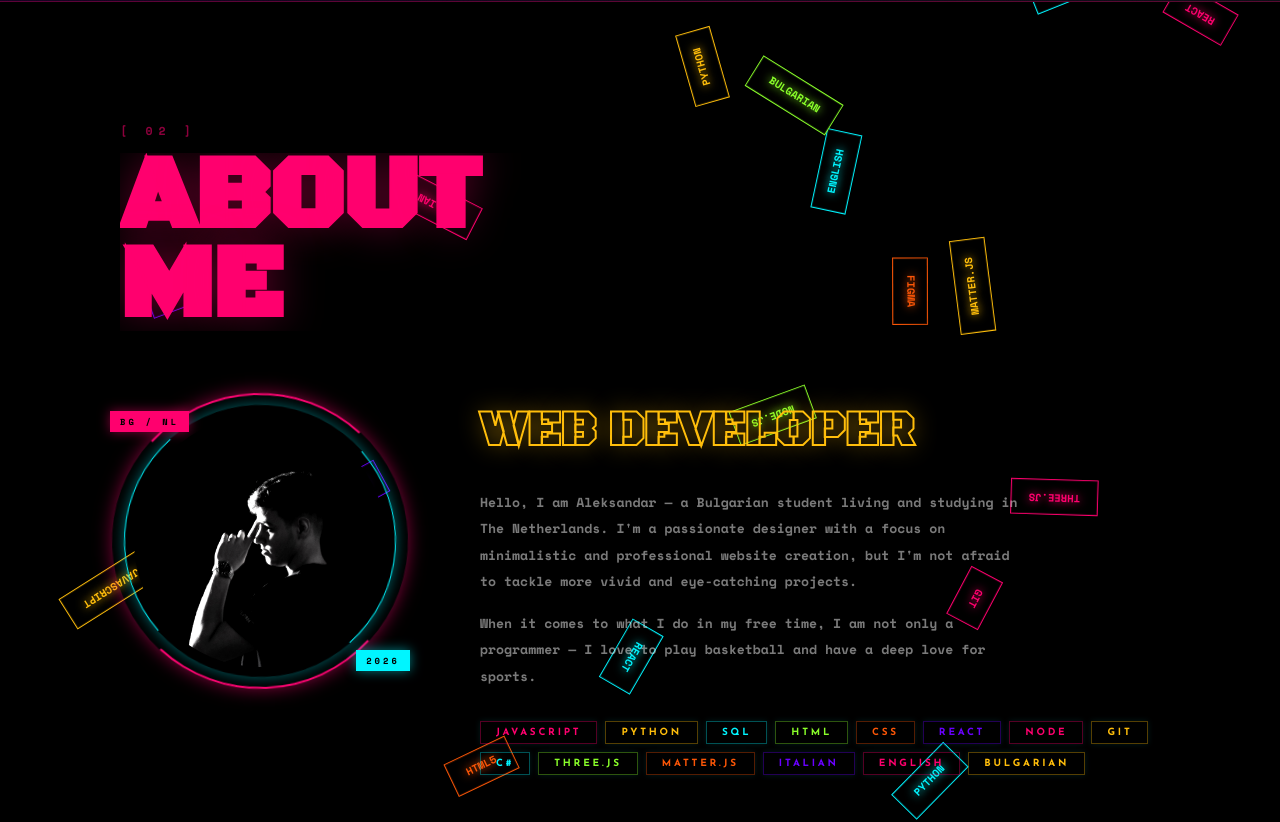
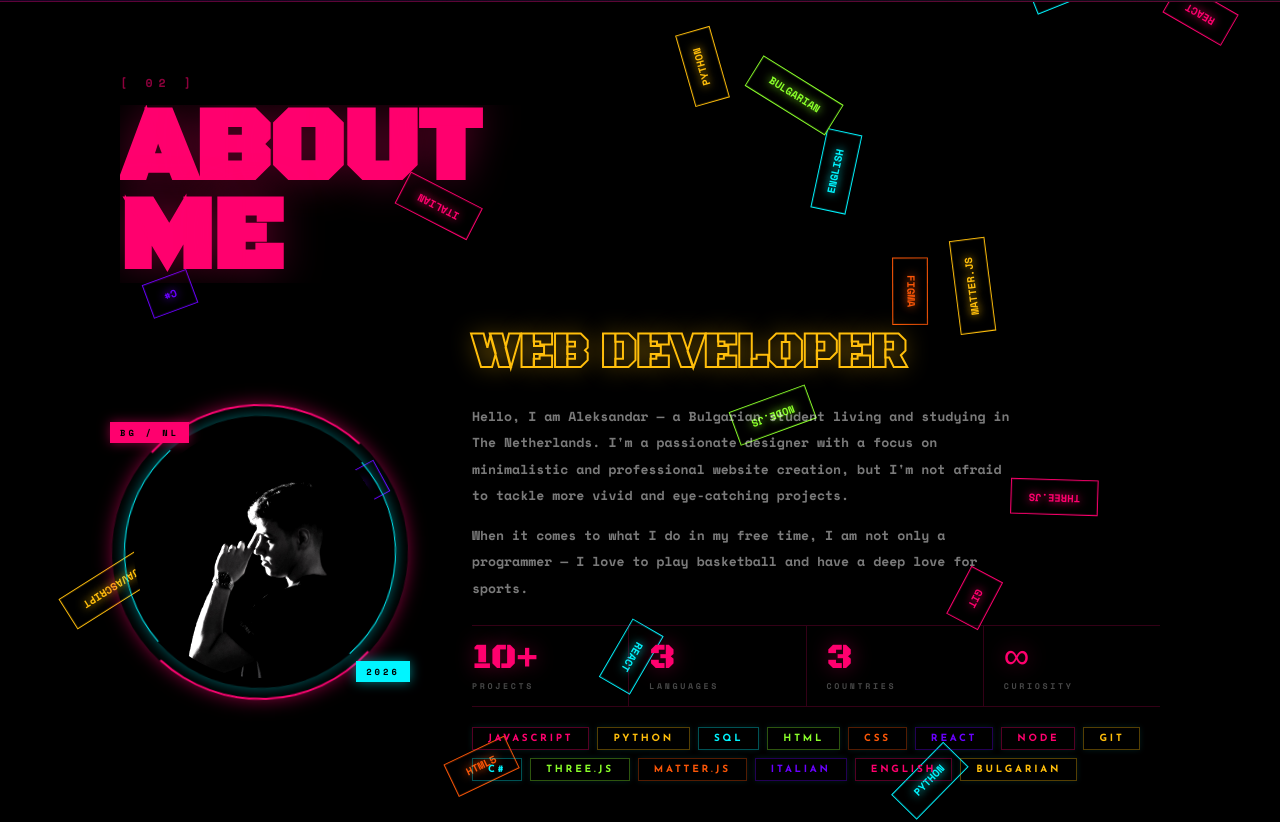
Before and after one commit to alexandar-nikolov/Porfolio-2026-, a plain HTML site: page mainpage.html in a window 1280 px wide. Shown: the part 798-1620 px from the top of the page. Drawn offline with nearby package versions, Linux system fonts and the light colour scheme; animation ran at ten frames a second.

Commit message:
Created custom scroll bar and added some more info in the about me section

```diff
--- a/css/mainpage.css
+++ b/css/mainpage.css
@@ -589,8 +589,8 @@ html, body { cursor: none !important; }
 /* ═══════════════════════════════════════════════════════════════
    SECTION SHARED
    ═══════════════════════════════════════════════════════════════ */
-.section-inner { max-width: 1200px; margin: 0 auto; padding: 120px 80px; width: 100%; }
-.section-header { margin-bottom: 70px; }
+.section-inner { max-width: 1200px; margin: 0 auto; padding: 72px 80px; width: 100%; }
+.section-header { margin-bottom: 40px; }
 .section-number {
   font-family: 'Space Mono', monospace; font-size: 0.72rem; letter-spacing: 0.5em;
   color: rgba(255,0,110,0.55); display: block; margin-bottom: 14px;
@@ -610,8 +610,6 @@ html, body { cursor: none !important; }
 .section-about {
   position: relative; z-index: 2;
   overflow: hidden;
-  /* Extra bottom padding gives pills room to settle visibly */
-  padding-bottom: 80px;
 }
 
 /* Matter.js canvas pinned behind about content */
@@ -627,7 +625,7 @@ html, body { cursor: none !important; }
 
 .section-about .section-inner { position: relative; z-index: 1; }
 
-.about-layout { display: flex; gap: 80px; align-items: flex-start; }
+.about-layout { display: flex; gap: 72px; align-items: center; }
 .about-img { flex: 0 0 280px; position: relative; }
 .about-img-ring {
   width: 280px; height: 280px; border-radius: 50%;
@@ -668,14 +666,39 @@ html, body { cursor: none !important; }
   font-family: 'Black Ops One', sans-serif;
   font-size: clamp(1.6rem, 3.8vw, 3.4rem);
   color: transparent; -webkit-text-stroke: 2px var(--electric-yellow);
-  text-shadow: 0 0 25px rgba(255,190,11,0.3); margin-bottom: 28px;
+  text-shadow: 0 0 25px rgba(255,190,11,0.3); margin-bottom: 20px;
 }
 .about-text p {
   font-family: 'Space Mono', monospace;
   font-size: 0.82rem; line-height: 2; color: rgba(255,255,255,0.48);
-  max-width: 540px; margin-bottom: 16px;
+  max-width: 540px; margin-bottom: 14px;
 }
-.skill-tags { display: flex; flex-wrap: wrap; gap: 8px; margin-top: 32px; }
+/* Stats strip — 3 quick facts in a row */
+.about-stats {
+  display: flex; gap: 0; margin-top: 24px; margin-bottom: 4px;
+  border-top: 1px solid rgba(255,0,110,0.2);
+  border-bottom: 1px solid rgba(255,0,110,0.2);
+}
+.about-stat {
+  flex: 1; padding: 14px 0;
+  display: flex; flex-direction: column; gap: 4px;
+  border-right: 1px solid rgba(255,0,110,0.2);
+}
+.about-stat:last-child { border-right: none; padding-left: 20px; }
+.about-stat:not(:first-child) { padding-left: 20px; }
+.about-stat-n {
+  font-family: 'Black Ops One', sans-serif;
+  font-size: clamp(1.4rem, 2.8vw, 2.4rem);
+  color: var(--hot-pink);
+  text-shadow: 0 0 20px rgba(255,0,110,0.4);
+  line-height: 1;
+}
+.about-stat-label {
+  font-family: 'Space Mono', monospace;
+  font-size: 0.52rem; letter-spacing: 0.32em; text-transform: uppercase;
+  color: rgba(255,255,255,0.28);
+}
+.skill-tags { display: flex; flex-wrap: wrap; gap: 8px; margin-top: 20px; }
 .skill-tags span {
   font-family: 'Josefin Sans', sans-serif;
   font-size: 0.62rem; font-weight: 700; letter-spacing: 0.28em; text-transform: uppercase;
@@ -755,7 +778,7 @@ html, body { cursor: none !important; }
 @media (max-width: 1100px) {
   .hero-inner { padding: 24px 48px; gap: 36px; }
   .hero-img   { flex: 0 0 280px; padding: 22px 46px 22px 52px; }
-  .section-inner { padding: 90px 48px; }
+  .section-inner { padding: 60px 48px; }
   .hero-corner { display: none; }
   .hero-side-run { display: none; }
 }
@@ -777,12 +800,37 @@ html, body { cursor: none !important; }
   .hero-bg-word { font-size: clamp(6rem, 28vw, 12rem); }
   .about-layout { flex-direction: column; gap: 48px; }
   .about-img { flex: none; }
-  .section-inner { padding: 70px 28px; }
+  .section-inner { padding: 48px 24px; }
+  .about-stats { flex-wrap: wrap; }
+  .about-stat { flex: 1 0 40%; }
 }
 @media (max-width: 600px) {
   .footer-inner { flex-direction: column; gap: 16px; text-align: center; padding: 24px; }
   .read-card { padding: 28px; }
 }
+/* ══ CUSTOM SCROLLBAR ════════════════════════════════════════ */
+::-webkit-scrollbar {
+  width: 6px;
+}
+::-webkit-scrollbar-track {
+  background: #0A0A0A;
+}
+::-webkit-scrollbar-thumb {
+  background: #FF006E;
+  border-radius: 0;
+}
+::-webkit-scrollbar-thumb:hover {
+  background: #ff3389;
+}
+::-webkit-scrollbar-corner {
+  background: #0A0A0A;
+}
+/* Firefox */
+html {
+  scrollbar-width: thin;
+  scrollbar-color: #FF006E #0A0A0A;
+}
+
 @media (prefers-reduced-motion: reduce) {
   *, *::before, *::after { animation: none !important; transition: none !important; }
   .reveal, .reveal-left, .reveal-right, .reveal-scale { opacity: 1 !important; transform: none !important; }
--- a/css/styles.css
+++ b/css/styles.css
@@ -422,6 +422,13 @@ body::before {
 }
 
 /* ── Accessibility: Reduced Motion ────────────────────────── */
+/* ══ CUSTOM SCROLLBAR ════════════════════════════════════════ */
+::-webkit-scrollbar { width: 6px; }
+::-webkit-scrollbar-track { background: #0a0a0a; }
+::-webkit-scrollbar-thumb { background: #FF006E; border-radius: 0; }
+::-webkit-scrollbar-thumb:hover { background: #ff3389; }
+html { scrollbar-width: thin; scrollbar-color: #FF006E #0a0a0a; }
+
 @media (prefers-reduced-motion: reduce) {
   *, *::before, *::after {
     animation: none !important;
--- a/index.html
+++ b/index.html
@@ -4,6 +4,8 @@
   <meta charset="UTF-8" />
   <meta name="viewport" content="width=device-width, initial-scale=1.0" />
   <title>Aleksandar Nikolov — ICT</title>
+  <link rel="icon" type="image/svg+xml" href="favicon.svg" />
+  <link rel="shortcut icon" href="favicon.svg" />
 
 
   <link
--- a/mainpage.html
+++ b/mainpage.html
@@ -4,6 +4,8 @@
   <meta charset="UTF-8" />
   <meta name="viewport" content="width=device-width, initial-scale=1.0" />
   <title>Aleksandar Nikolov — Portfolio</title>
+  <link rel="icon" type="image/svg+xml" href="favicon.svg" />
+  <link rel="shortcut icon" href="favicon.svg" />
   <link href="https://fonts.googleapis.com/css2?family=Black+Ops+One&family=Bebas+Neue&family=Anton&family=Permanent+Marker&family=Space+Mono:wght@700&family=Righteous&family=Russo+One&family=Josefin+Sans:wght@700&display=swap" rel="stylesheet" />
   <link rel="stylesheet" href="https://cdnjs.cloudflare.com/ajax/libs/font-awesome/6.5.1/css/all.min.css" />
   <link rel="stylesheet" href="css/mainpage.css" />
@@ -180,6 +182,25 @@
           <h3 class="about-role reveal-right">WEB DEVELOPER</h3>
           <p class="reveal-right" style="--delay:80ms">Hello, I am Aleksandar — a Bulgarian student living and studying in The Netherlands. I'm a passionate designer with a focus on minimalistic and professional website creation, but I'm not afraid to tackle more vivid and eye-catching projects.</p>
           <p class="reveal-right" style="--delay:160ms">When it comes to what I do in my free time, I am not only a programmer — I love to play basketball and have a deep love for sports.</p>
+          <!-- Quick stats -->
+          <div class="about-stats reveal-right" style="--delay:200ms">
+            <div class="about-stat">
+              <span class="about-stat-n">10+</span>
+              <span class="about-stat-label">PROJECTS</span>
+            </div>
+            <div class="about-stat">
+              <span class="about-stat-n">3</span>
+              <span class="about-stat-label">LANGUAGES</span>
+            </div>
+            <div class="about-stat">
+              <span class="about-stat-n">3</span>
+              <span class="about-stat-label">COUNTRIES</span>
+            </div>
+            <div class="about-stat">
+              <span class="about-stat-n">∞</span>
+              <span class="about-stat-label">CURIOSITY</span>
+            </div>
+          </div>
           <div class="skill-tags reveal-right" style="--delay:240ms">
             <span>JAVASCRIPT</span><span>PYTHON</span><span>SQL</span>
             <span>HTML</span><span>CSS</span><span>REACT</span>
```
Also changed, not shown: about-section.html (deleted, +0 -43 lines), images/favicon.svg (added).
